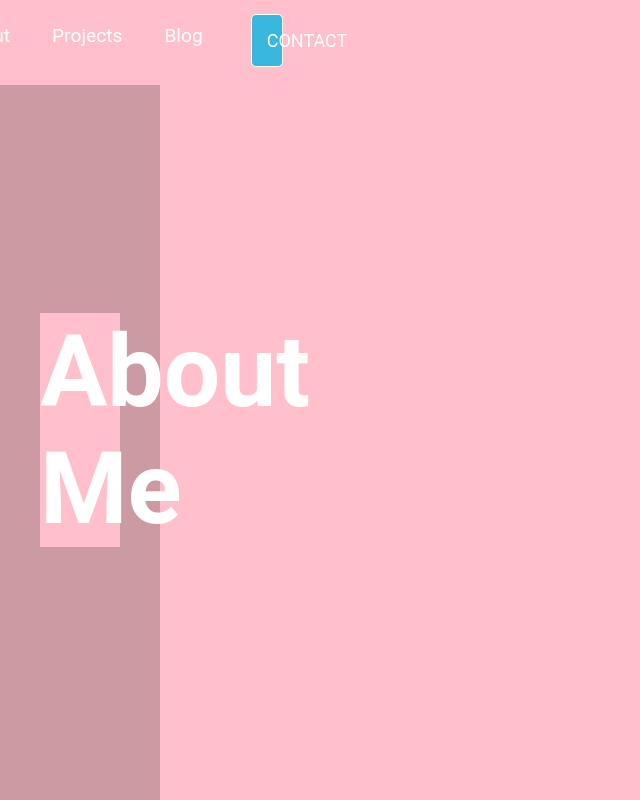
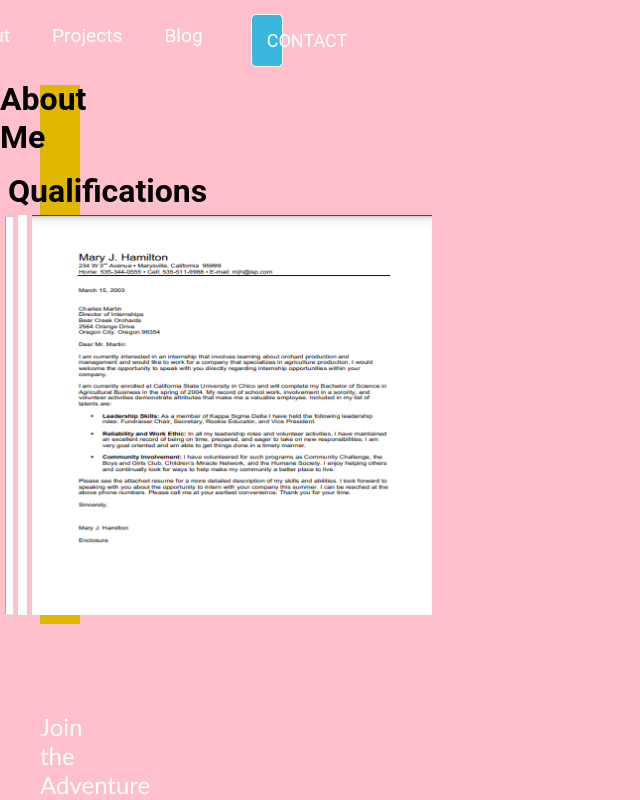
Before and after one commit to smilleeymilleey/website, a React (Create React App) app in the folder website-1/: page /services in a window 1280 px wide. Shown: the top 800 px of the page, without its empty margins (0-640 px from the left). Built offline with nearby package versions, Linux system fonts and the light colour scheme.

Commit message:
created the best home page

```diff
--- a/website-1/src/components/AboutHero.css
+++ b/website-1/src/components/AboutHero.css
@@ -1,7 +1,7 @@
 
 
 .container {
-  background-color: #D3D3D3;
+  background-color: #dfb600;
   object-fit: cover;
 
   padding: 20px 40px 40px;
--- a/website-1/src/components/AboutHero.js
+++ b/website-1/src/components/AboutHero.js
@@ -6,7 +6,7 @@ import './AboutHero.css';
 
 export default function Blog() {
   return (
-<div class="hero-container">
+<div class="newContainer">
   <h1>About Me</h1>
 
 
--- a/website-1/src/components/BlogPage.css
+++ b/website-1/src/components/BlogPage.css
@@ -59,6 +59,7 @@ text-align: left;
   transition: all 500ms;
   color: black;
   border: black solid;
+  border-top: black solid 7px;
 }
 
 .Quincy:hover {
@@ -99,6 +100,9 @@ text-align: left;
   padding-top: 2%;
 }
 
+.Blog-Container {
+  background-color: #dfb600;
+}
 .pub {
   padding-left: 5%;
   padding-right: 20%;
--- a/website-1/src/components/Contact.js
+++ b/website-1/src/components/Contact.js
@@ -8,7 +8,7 @@ export default function Contact() {
   <div className="hero-container">
 <div class="wrapper">
   <div class="title">
-    <h1>contact us form</h1>
+    <h1>Contact Me</h1>
   </div>
   <div class="contact-form">
     <div class="input-fields">
--- a/website-1/src/components/HeroSection.css
+++ b/website-1/src/components/HeroSection.css
@@ -6,14 +6,18 @@ video {
   z-index: -1;
 }
 
+
+
+.newContainer {
+ background-color: #dfb600;
+}
 .hero-container {
-  /* background: url('/images/img-home.jpg') center center/cover no-repeat; */
+
   height: 100vh;
   width: 100%;
   display: flex;
   flex-direction: column;
   justify-content: center;
-  align-items: center;
   box-shadow: inset 0 0 0 1000px rgba(0, 0, 0, 0.2);
   object-fit: contain;
 }
@@ -22,7 +26,11 @@ video {
   color: #fff;
   font-size: 100px;
   margin-top: -100px;
+  align-items: left;
+  padding-left: 5%;
+
 }
+
 
 .hero-container > p {
   margin-top: 8px;
@@ -31,10 +39,14 @@ video {
   font-family: 'Trebuchet MS', 'Lucida Sans Unicode', 'Lucida Grande',
     'Lucida Sans', Arial, sans-serif;
   padding-top: 0%;
+  align-items: left;
+  padding-left: 5%;
 }
 
 .hero-btns {
   margin-top: 32px;
+  align-items: left;
+  padding-left: 5%;
 }
 
 .hero-btns .btn {
--- a/website-1/src/components/HeroSection.js
+++ b/website-1/src/components/HeroSection.js
@@ -8,16 +8,16 @@ import './HeroSection.css';
 function HeroSection() {
   return (
     <div className='hero-container'>
-      <video src='' autoPlay loop muted />
-      <h1>Hi, I'm Caitlyn Miley! </h1>
-      <p>I'm a Full Stack Web Developer</p>
+      <video src='record.mp4' autoPlay loop muted />
+      <h1 className="Title">Hi, I'm Caitlyn Miley! </h1>
+      <p className="Sub">Let's set the record straight.</p>
       <div className='hero-btns'>
         <Button
           className='btns'
           buttonStyle='btn--outline'
           buttonSize='btn--large'
         >
-          Check Out My Work!
+          view My Portfolio
         </Button>
 
       </div>
--- a/website-1/src/components/Qualifications.js
+++ b/website-1/src/components/Qualifications.js
@@ -4,7 +4,7 @@ import './Qualifications.css';
 
 function Qualifications () {
   return (
-    <div className="hero-container">
+    <div className="newContainer">
       <h1 className='welcomeQualify'>Qualifications</h1>
 
         <div class="row">
```
Also changed, not shown: 2 other files (tests, documents, lock files or other folders).
